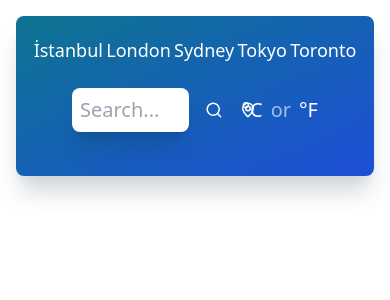
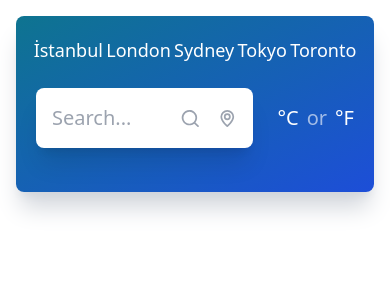
Before and after one commit to togay-aytemiz/my-weather-app, a Next.js app: page / in a window 390 px wide. Shown: the top 300 px of the page. Built offline with nearby package versions, Linux system fonts and the light colour scheme.

Commit message:
add responsiveness to input section

```diff
--- a/src/components/Input.js
+++ b/src/components/Input.js
@@ -2,26 +2,26 @@ import { UilSearch, UilMapMarker } from "@iconscout/react-unicons";
 
 const Inputs = () => {
   return (
-    <div className="flex flex-row justify-center my-6 mx-10">
-      <div className="flex flex-row w-3/4 items-center justify-center space-x-4">
+    <div className="flex flex-row justify-center my-6 mx-1 sm:mx-10 sm:gap-8 gap-6">
+      <div className="flex flex-row w-full items-center justify-center space-x-4 bg-white shadow-xl rounded-lg p-2 pr-4">
         <input
           type="text"
           name=""
           id=""
           placeholder="Search..."
-          className="text-xl font-light p-2 focus:outline-none w-full shadow-xl rounded-lg capitalize"
+          className="text-xl font-light p-2 focus:outline-none w-full capitalize"
         />
         <UilSearch
-          size={30}
-          className="text-white cursor-pointer transition ease-out hover:scale-125"
+          size={35}
+          className="text-gray-400 cursor-pointer transition ease-out hover:scale-125"
         />
         <UilMapMarker
-          size={30}
-          className="text-white cursor-pointer transition ease-out hover:scale-125"
+          size={35}
+          className="text-gray-400 cursor-pointer transition ease-out hover:scale-125"
         />
       </div>
 
-      <div className="flex flex-row w-1/4 justify-end items-center ">
+      <div className="flex flex-row justify-end items-center ">
         <button
           name="metric"
           className="text-xl text-white font-light transition ease-out hover:scale-125"
--- a/src/components/TopButtons.js
+++ b/src/components/TopButtons.js
@@ -13,7 +13,7 @@ const TopButtons = () => {
         return (
           <button
             key={city.id}
-            className="text-white text-lg font-medium hover:scale-125 transition ease-out"
+            className="text-white text-lg font-medium sm:hover:scale-125 sm:transition ease-out"
           >
             {city.title}
           </button>
```
